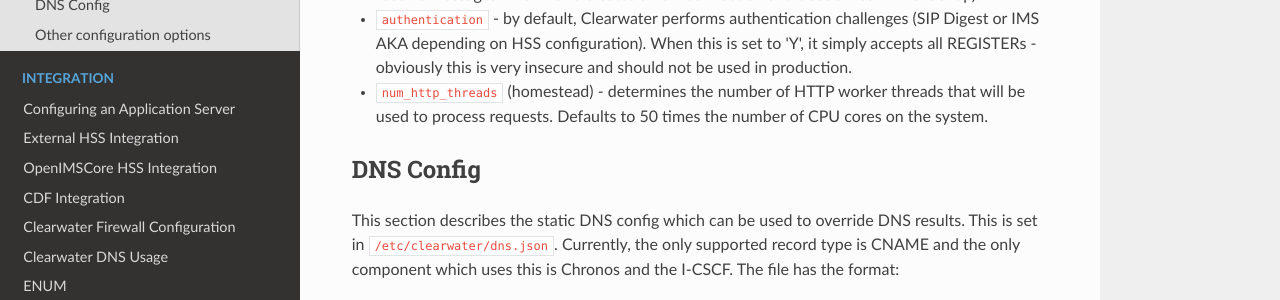
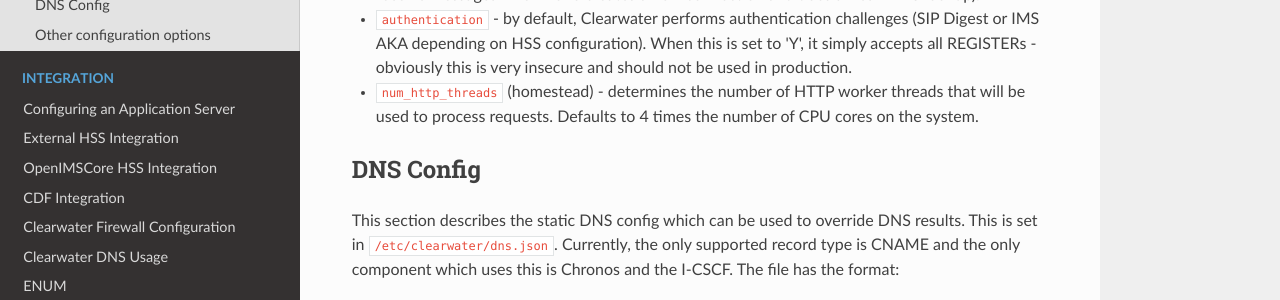
Before and after one commit to Metaswitch/clearwater-readthedocs, an MkDocs documentation site: the page built from docs/Clearwater_Configuration_Options_Reference.md, in a window 1280 px wide and 900 px high, scrolled down 12939 px. Shown: the part 176-476 px from the top of the window. Built offline with MkDocs 1.6.1, drawn with Linux system fonts in a browser that asks for light colours; nearby versions of some CDN libraries; old or Windows-style settings are respelled for this version of MkDocs.

Commit message:
Default to 4x number of CPU cores for homestead HTTP threads

```diff
--- a/docs/Clearwater_Configuration_Options_Reference.md
+++ b/docs/Clearwater_Configuration_Options_Reference.md
@@ -241,7 +241,7 @@ This section describes settings that may vary between systems in the same deploy
 * `ibcf_domain` - For Bono IBCF nodes, allows for a domain alias to be specified for the IBCF to allow for including IBCFs in routes as domains instead of IPs.
 * `upstream_recycle_connections` - the average number of seconds before Bono will destroy and re-create a connection to Sprout. A higher value means slightly less work, but means that DNS changes will not take effect as quickly (as new Sprout nodes added to DNS will only start to receive messages when Bono creates a new connection and does a fresh DNS lookup).
 * `authentication` - by default, Clearwater performs authentication challenges (SIP Digest or IMS AKA depending on HSS configuration). When this is set to 'Y', it simply accepts all REGISTERs - obviously this is very insecure and should not be used in production.
-* `num_http_threads` (homestead) - determines the number of HTTP worker threads that will be used to process requests. Defaults to 50 times the number of CPU cores on the system.
+* `num_http_threads` (homestead) - determines the number of HTTP worker threads that will be used to process requests. Defaults to 4 times the number of CPU cores on the system.
 
 ## DNS Config
 
```
